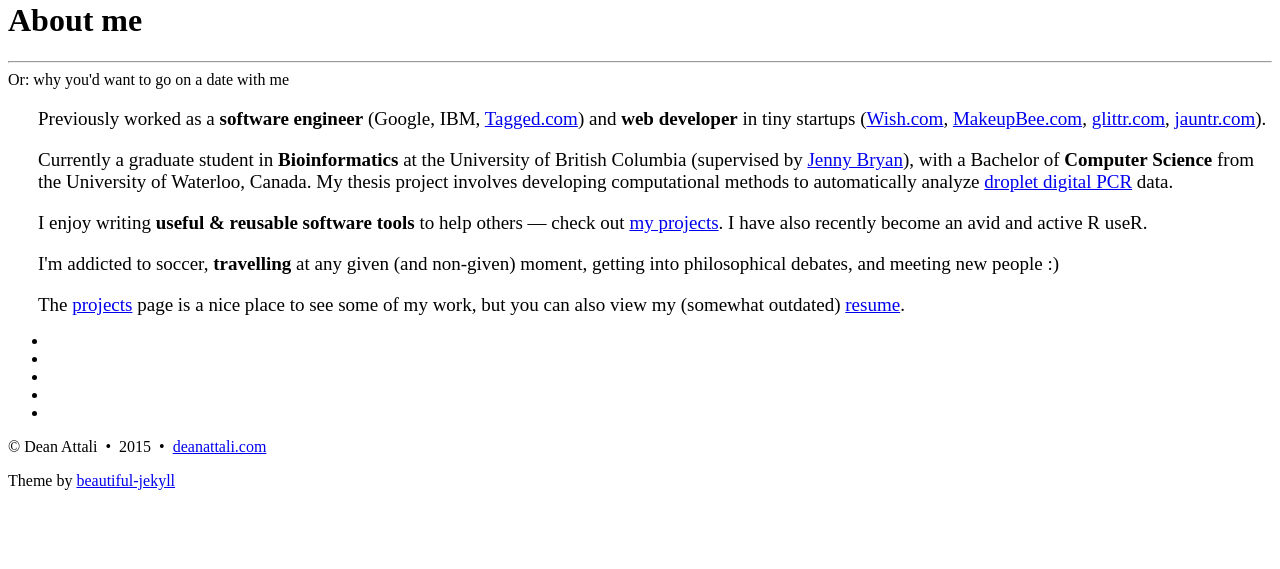
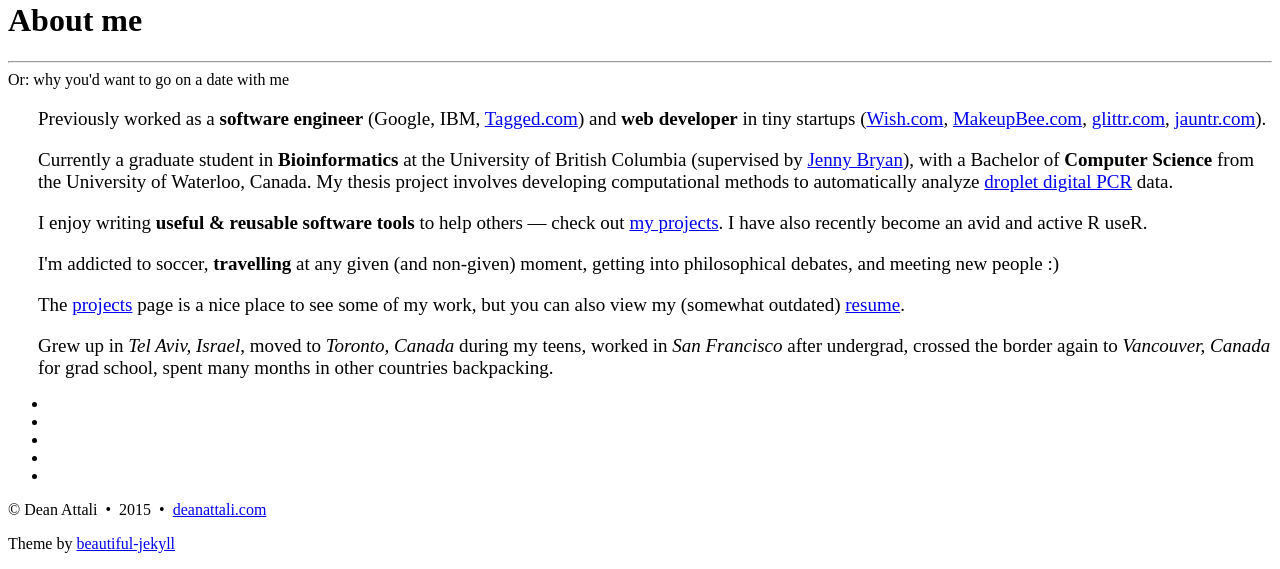
Before and after one commit to daattali/daattali.github.io, a Jekyll site: the page built from aboutme.html, in a window 1280 px wide. Shown: the part 456-1025 px from the top of the page. Built offline with Jekyll 4.4.1, drawn with Linux system fonts in a browser that asks for light colours; Markdown is read by kramdown in place of the engine named in the settings; before the commit the page ends 962 px from its top, so only the background shows below that.

Commit message:
aboume: add info about my geography

```diff
--- a/aboutme.html
+++ b/aboutme.html
@@ -41,4 +41,9 @@ and meeting new people :)
 The <a href="./projects">projects</a> page is a nice place to see some of my work, but you can also view my (somewhat outdated) <a href="./files/DeanAttaliResumeEU.pdf" target="_blank">resume</a>.
 </p>
 
+<p class="about-text">
+<span class="fa fa-globe about-icon"></span>
+Grew up in <i>Tel Aviv, Israel</i>, moved to <i>Toronto, Canada</i> during my teens, worked in <i>San Francisco</i> after undergrad, crossed the border again to <i>Vancouver, Canada</i> for grad school, spent many months in other countries backpacking.
+</p>
+
 </div>
```
